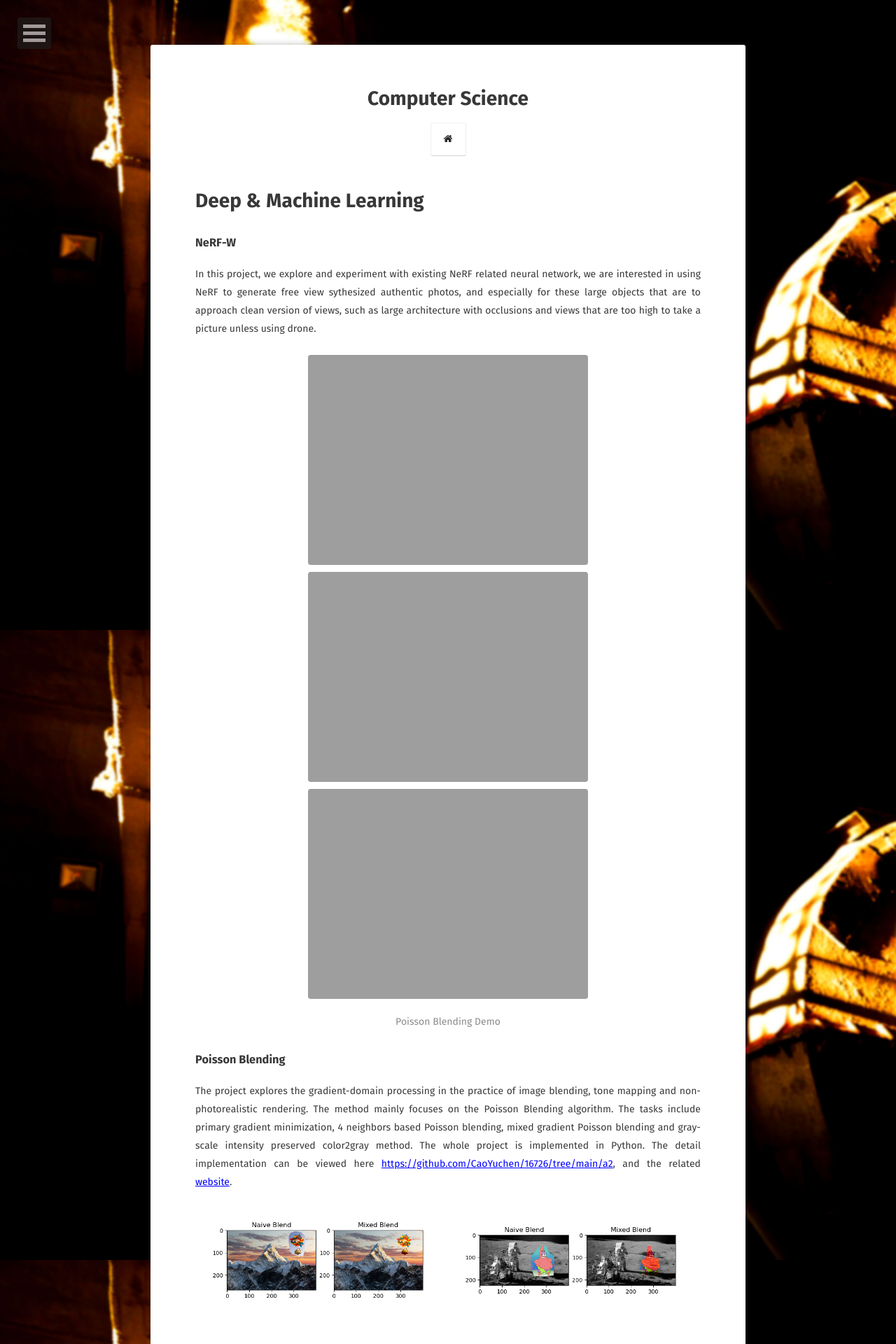
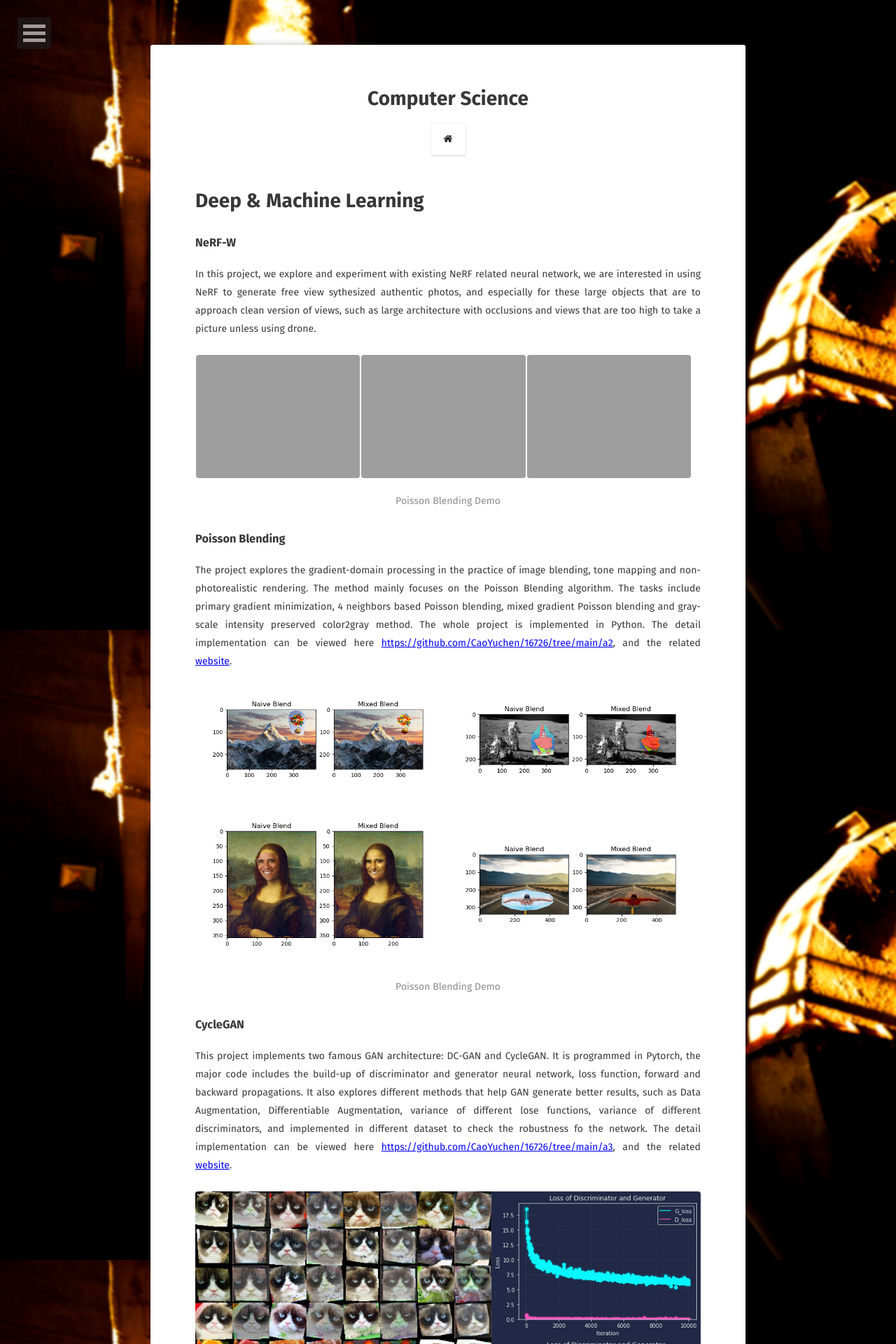
Before and after one commit to CaoYuchen/caoyuchen.github.io, a Jekyll site: the page built from cs/index.md, in a window 1280 px wide. Shown: the top 1920 px of the page at 70% size. Built offline with Jekyll 4.4.1, drawn with Linux system fonts in a browser that asks for light colours; some web fonts are replaced.

Commit message:
image align

```diff
--- a/cs/index.md
+++ b/cs/index.md
@@ -19,7 +19,7 @@ In this project, we explore and experiment with existing NeRF related neural net
 	{{ site.url }}/assets/img/mmch_leftright.gif
 	{{ site.url }}/assets/img/mmch_backforth.gif
 {% endcapture %}
-{% include gallery images=images caption="Poisson Blending Demo" cols=1 %}
+{% include gallery images=images caption="Poisson Blending Demo" cols=3 %}
 </center>
 
 ### Poisson Blending
```
